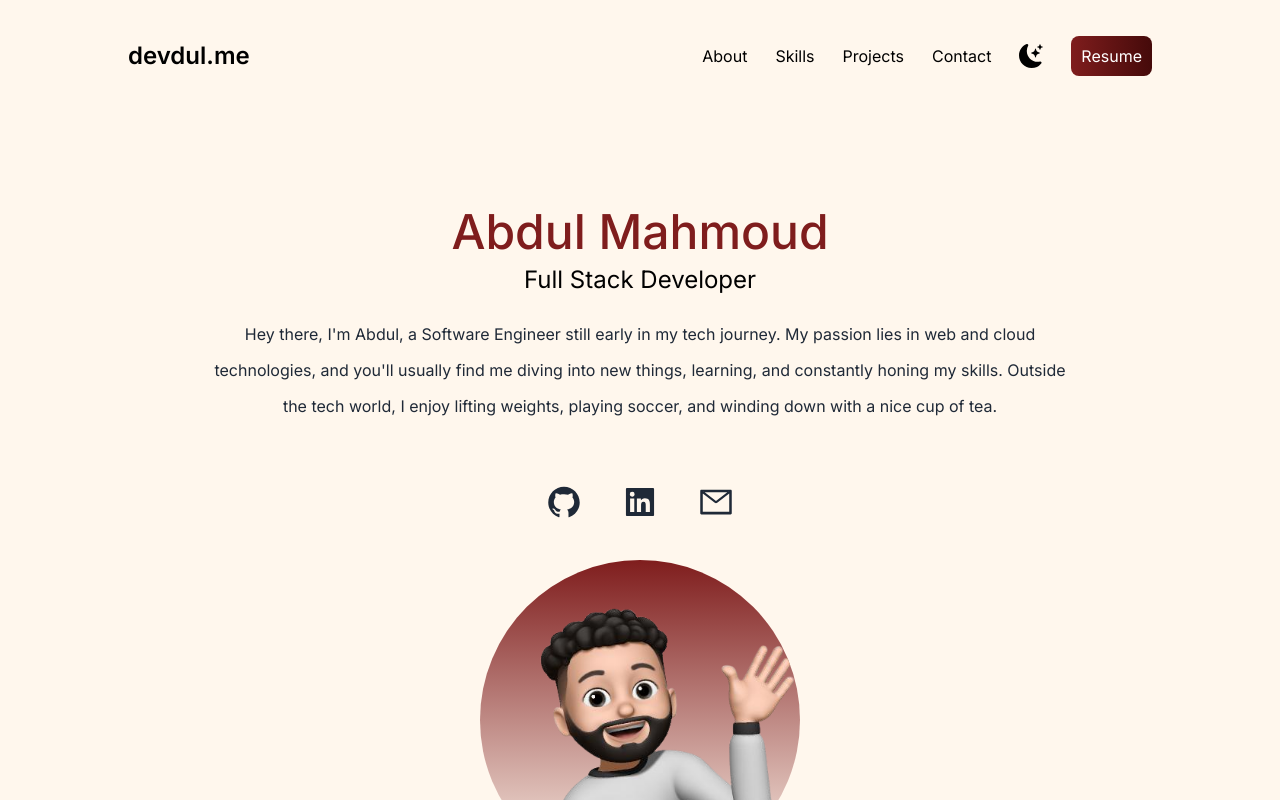
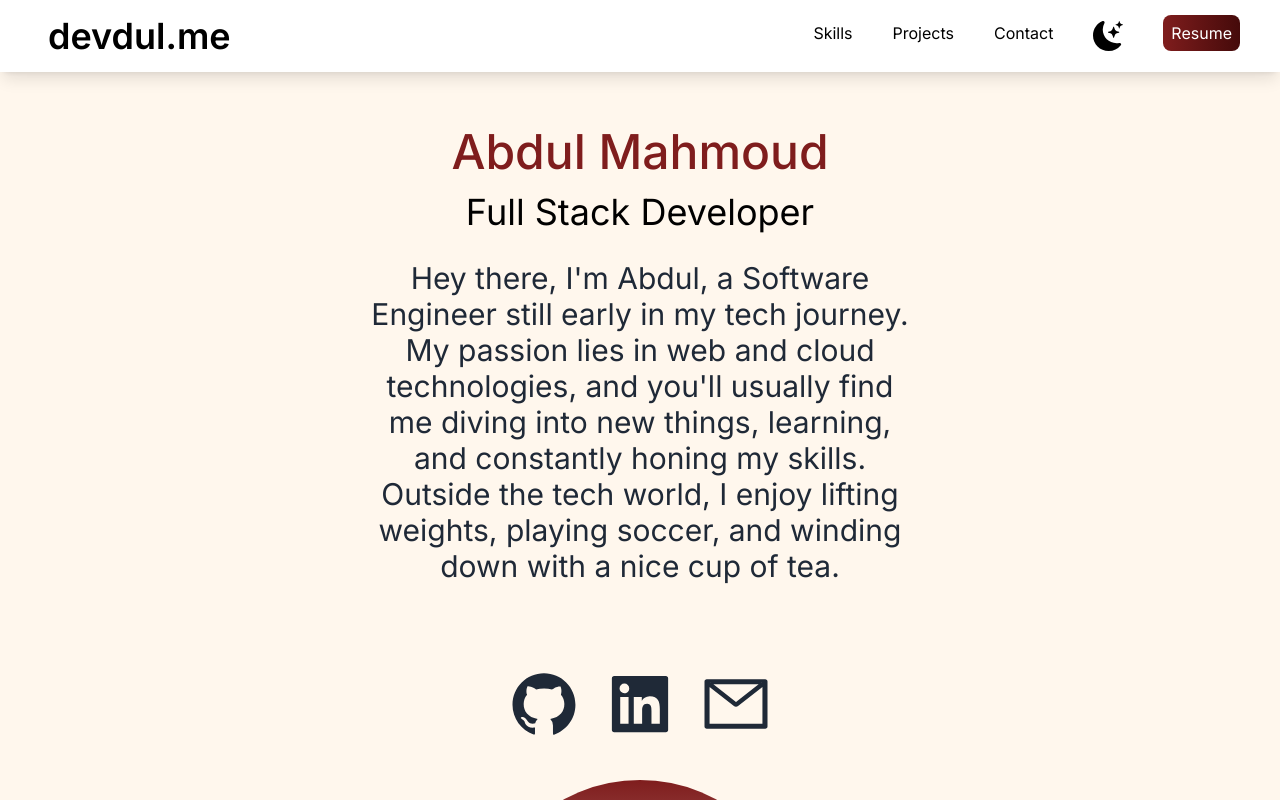
Before and after one commit to abdulm7/protfolio.me, a Next.js app: page / in a window 1280 px wide. Shown: the top 800 px of the page. Built offline with nearby package versions, Linux system fonts and the light colour scheme.

Commit message:
Update: website responsive

```diff
--- /dev/null
+++ b/src/app/components/navbar.js
@@ -0,0 +1,66 @@
+"use client";
+
+import { useState } from 'react';
+import { BsFillMoonStarsFill } from 'react-icons/bs';
+
+export default function ResponsiveNavbar() {
+  const [isMobileMenuOpen, setIsMobileMenuOpen] = useState(false);
+
+  const toggleMobileMenu = () => {
+    setIsMobileMenuOpen(!isMobileMenuOpen);
+  };
+
+  return (
+    <nav className="py-4 flex justify-between fixed top-0 w-full bg-white shadow-lg z-10 pr-10">
+      <h1 className="text-lg sm:text-xl md:text-2xl lg:text-3xl xl:text-4xl font-semibold mx-4 sm:mx-6 md:mx-8 lg:mx-10 xl:mx-12">
+        devdul.me
+      </h1>
+      <div className="hidden sm:flex items-center gap-4 sm:gap-6 md:gap-8 lg:gap-10 ml-4 sm:ml-6 md:ml-8 lg:ml-10">
+        <ul className="flex gap-10">
+          <li>Skills</li>
+          <li>Projects</li>
+          <li>Contact</li>
+          <li>
+            <BsFillMoonStarsFill className="cursor-pointer text-xl lg:text-3xl" />
+          </li>
+          <li>
+            <a
+              className="bg-gradient-to-r from-red-900 to-red-950 text-white p-2 rounded-lg"
+              href="#"
+            >
+              Resume
+            </a>
+          </li>
+        </ul>
+      </div>
+      <div className="sm:hidden">
+        <button
+          className="text-xl lg:text-3xl focus:outline-none"
+          onClick={toggleMobileMenu}
+        >
+          ☰
+        </button>
+      </div>
+      {isMobileMenuOpen && (
+        <div className="sm:hidden absolute top-16 right-0 bg-white shadow-md p-4">
+          <ul className="flex flex-col gap-10 items-center">
+            <li>Skills</li>
+            <li>Projects</li>
+            <li>Contact</li>
+            <li>
+              <BsFillMoonStarsFill className="cursor-pointer text-xl lg:text-3xl" />
+            </li>
+            <li>
+              <a
+                className="bg-gradient-to-r from-red-900 to-red-950 text-white p-2 rounded-lg"
+                href="#"
+              >
+                Resume
+              </a>
+            </li>
+          </ul>
+        </div>
+      )}
+    </nav>
+  );
+}
--- a/src/app/page.js
+++ b/src/app/page.js
@@ -1,49 +1,62 @@
+"use client";
+
 import Image from 'next/image';
-import {BsFillMoonStarsFill} from 'react-icons/bs';
-import {AiOutlineMail, AiFillLinkedin, AiFillGithub} from 'react-icons/ai';
+import { AiOutlineMail, AiFillLinkedin, AiFillGithub } from 'react-icons/ai';
 import gradpic from 'public/images/me.png';
+import ResponsiveNavbar from 'src/app/components/navbar.js';
 
 export default function Home() {
 
+
   return (
-    <div>
-      <main className="bg-orange-50 px-10 flex justify-center">
+    <div className="bg-orange-50">
+
+      <ResponsiveNavbar/>
+      <main className="bg-orange-50 px-4 sm:px-8 md:px-10 lg:px-16 xl:px-20 mt-14">
+
         <section className="min-h-screen">
-          <nav className="py-10 mb-12 flex justify-between">
-            <h1 className="text-2xl font-semibold">devdul.me</h1>
-            <ul className="flex items-center gap-7">
-              <li>About</li>
-              <li>Skills</li>
-              <li>Projects</li>
-              <li>Contact</li>
-              <li><BsFillMoonStarsFill className="cursor-pointer text-2xl " /></li>
-              <li><a className="bg-gradient-to-r from-red-900 to-red-950 text-white p-2.5 rounded-lg" href='#'>Resume</a></li>
-            </ul>
-          </nav>
 
-          <div className="text-center p-10 max-w-screen-lg">
-            <h2 className="text-5xl py-2 text-red-900 font-medium">Abdul Mahmoud</h2>
-            <h3 className="text-2xl pu-2">Full Stack Developer</h3>
-            <p className="text-md py-5 leading-9 text-gray-800 mx-10">
-            Hey there, I'm Abdul, a Software Engineer still early in my tech journey. My passion lies in web and cloud
-            technologies, and you'll usually find me diving into new things, learning, and constantly honing my skills. Outside the tech world,
-            I enjoy lifting weights, playing soccer, and winding down with a nice cup of tea.
-
+          <div className="text-center p-4 sm:p-8 pd:p-10 lg:p-12 xl:p-16 max-w-screen-md mx-auto">
+            <h2 className="text-3xl sm:text-3xl pd:text-4xl lg:text-5xl xl:text-5xl py-2 text-red-900 font-medium">
+              Abdul Mahmoud
+            </h2>
+            <h3 className="text-lg sm:text-xl md:text-2xl lg:text-3xl xl:text-4xl py-2">
+              Full Stack Developer
+            </h3>
+            <p className="text-md sm:text-lg md:text-xl lg:text-2xl xl:text-3xl py-5 leading-9 text-gray-800 mx-4 sm:mx-6 md:mx-8 lg:mx-10 xl:mx-12">
+              Hey there, I'm Abdul, a Software Engineer still early in my tech journey. My passion lies
+              in web and cloud technologies, and you'll usually find me diving into new things, learning,
+              and constantly honing my skills. Outside the tech world, I enjoy lifting weights, playing
+              soccer, and winding down with a nice cup of tea.
             </p>
           </div>
 
-          <div className="flex text-4xl justify-center gap-10 text-gray-800">
-            <a href='https://github.com/abdulm7'><AiFillGithub/></a>
-            <a href='https://www.linkedin.com/in/abdulm7/'><AiFillLinkedin/></a>
-            <a href='mailto:abdul.m0701@gmail.com'><AiOutlineMail/></a>
+          <div className="flex text-3xl sm:text-4xl md:text-5xl lg:text-6xl xl:text-7xl justify-center gap-6 text-gray-800">
+            <a href="https://github.com/abdulm7">
+              <AiFillGithub />
+            </a>
+            <a href="https://www.linkedin.com/in/abdulm7/">
+              <AiFillLinkedin />
+            </a>
+            <a href="mailto:abdul.m0701@gmail.com">
+              <AiOutlineMail />
+            </a>
           </div>
 
-          <div className="relative mx-auto my-10 bg-gradient-to-b from-red-900 rounded-full w-80 h-80 overflow-hidden">
-            <Image src={gradpic}/>
+          <div className="relative mx-auto my-10 bg-gradient-to-b from-red-900 rounded-full w-40 sm:w-60 md:w-80 lg:w-96 xl:w-80 h-40 sm:h-60 md:h-80 lg:h-96 xl:h-80 overflow-hidden">
+            <Image src={gradpic} />
           </div>
+        </section>
 
+        <section>
+          <div></div>
         </section>
       </main>
+
+      <footer className="bg-orange-50 h-20">
+
+
+      </footer>
     </div>
-  )
+  );
 }
```
